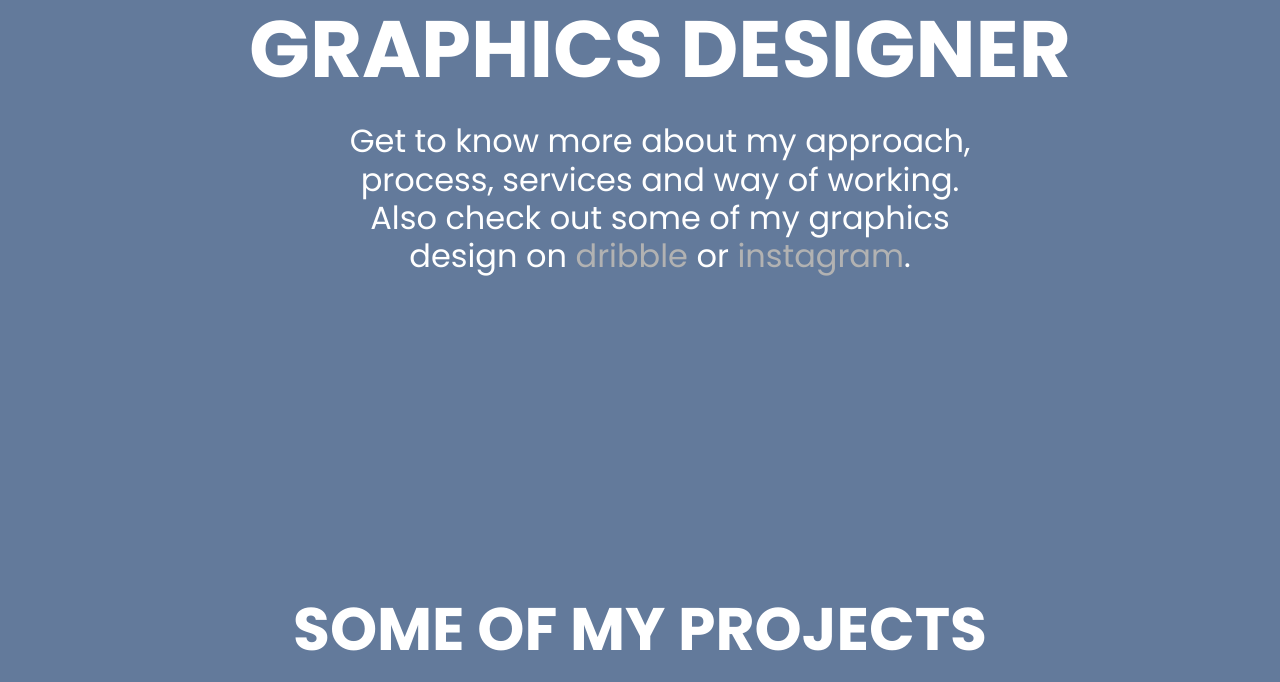
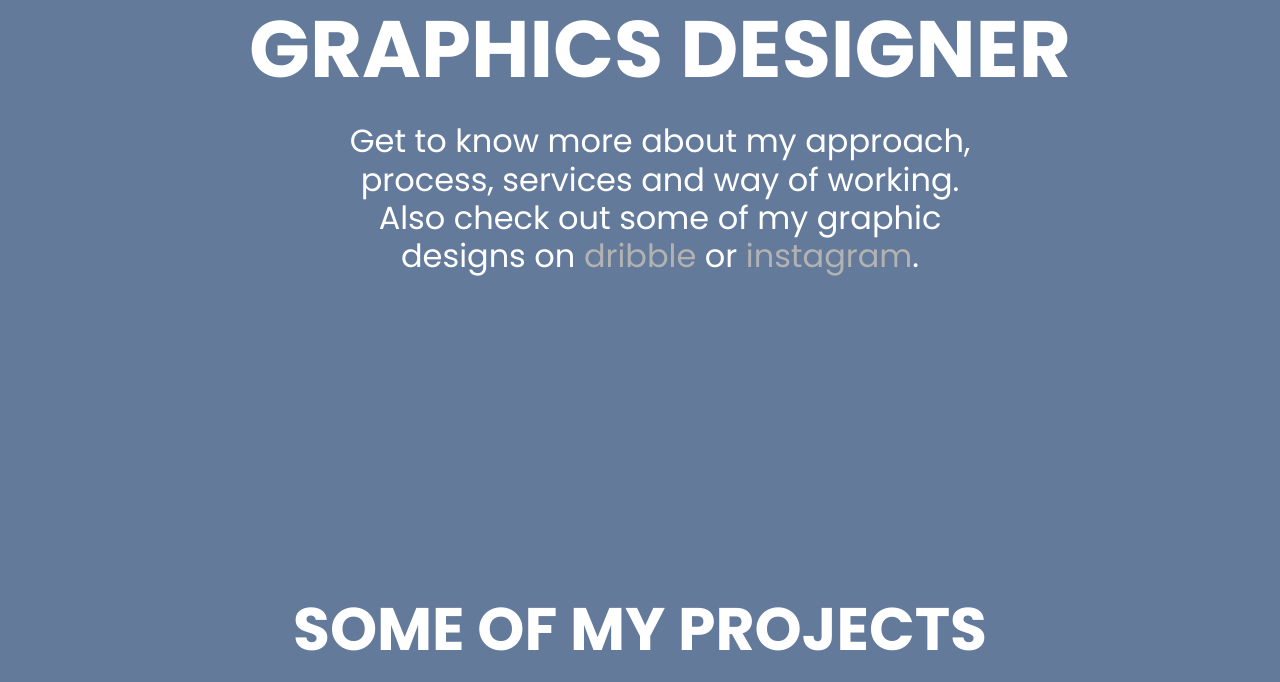
Before and after one commit to oni10-cell/Portfolio-page-project-HIIT, a plain HTML site: page index.html in a window 1280 px wide. Shown: the part 1126-1808 px from the top of the page. Drawn offline with Linux system fonts and the light colour scheme; a web font is replaced by a local one.

Commit message:
Update index.html
another slight change in the about section (grammatical change).

```diff
--- a/index.html
+++ b/index.html
@@ -47,7 +47,7 @@
             <h1 class="about-heading">WEB DEVELOPER <span class="about-heading-span">& GRAPHICS DESIGNER</span></h1>
 
             <p class="about-paragraph">Get to know more about my approach,<br>process, services and way of working.<br>
-                Also check out some of my graphics <br>design on <a href="https://dribbble.com/ONI343" target="_blank" class="about-link">dribble</a> or <a href="https://www.instagram.com/oni_3f3/" target="_blank" class="about-link">instagram</a>.</p>
+                Also check out some of my graphic <br>designs on <a href="https://dribbble.com/ONI343" target="_blank" class="about-link">dribble</a> or <a href="https://www.instagram.com/oni_3f3/" target="_blank" class="about-link">instagram</a>.</p>
         </div>
     </section>
 
```
